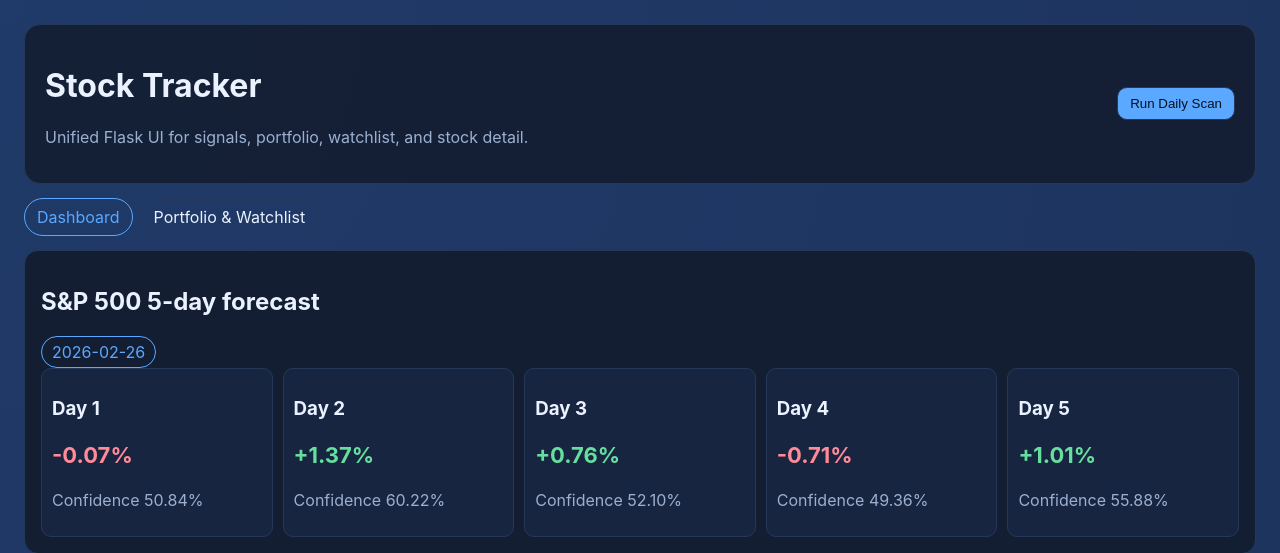
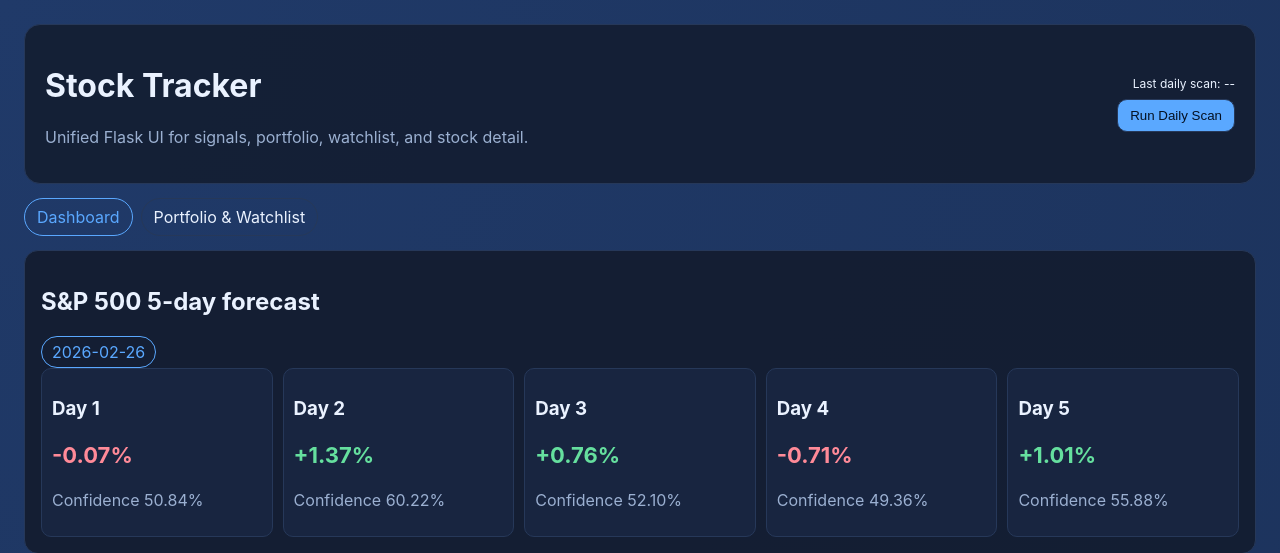
Before and after one commit to bobwillrulex/Stock-Tracker, a Flask app: page / in a window 1280 px wide. Shown: the top 553 px of the page. Run offline with Flask 3, Linux system fonts and the light colour scheme; data comes from the database, SQL or seed files in the repository.

Commit message:
Fix stock detail ATR error and add scan progress status UI

```diff
--- a/flask_ui.py
+++ b/flask_ui.py
@@ -25,7 +25,13 @@ from UI import (
 app = Flask(__name__)
 app.secret_key = "stock-tracker-flask-ui"
 
-_state = {"scan_running": False, "scan_message": "Idle"}
+_state = {
+    "scan_running": False,
+    "scan_message": "Idle",
+    "scan_started_at": None,
+    "last_scan_completed_at": None,
+    "last_scan_failed_at": None,
+}
 
 
 def _to_float(value, default=0.0):
@@ -112,14 +118,26 @@ def _enrich_watchlist_rows():
 
 def _scan_job():
     _state["scan_running"] = True
+    _state["scan_started_at"] = datetime.utcnow().isoformat()
     _state["scan_message"] = "Running full market scan..."
     try:
         main.run_daily()
-        _state["scan_message"] = f"Last completed at {datetime.utcnow().strftime('%Y-%m-%d %H:%M UTC')}"
+        completed_at = datetime.utcnow().strftime("%Y-%m-%d %H:%M UTC")
+        _state["last_scan_completed_at"] = completed_at
+        _state["last_scan_failed_at"] = None
+        _state["scan_message"] = f"Last completed at {completed_at}"
     except Exception as exc:
+        failed_at = datetime.utcnow().strftime("%Y-%m-%d %H:%M UTC")
+        _state["last_scan_failed_at"] = failed_at
         _state["scan_message"] = f"Scan failed: {exc}"
     finally:
         _state["scan_running"] = False
+        _state["scan_started_at"] = None
+
+
+@app.context_processor
+def inject_scan_state():
+    return {"scan_state": _state}
 
 
 @app.route("/")
@@ -202,7 +220,10 @@ def stock_detail(ticker):
         flash("Could not load stock detail.", "error")
         return redirect(url_for("dashboard"))
     live = main.load_latest_live_signal_snapshot(symbol)
-    return render_template("stock_detail.html", payload=payload, live=live)
+    atr_value = payload.get("atr")
+    if atr_value is None:
+        atr_value = payload.get("trade_plan", {}).get("atr")
+    return render_template("stock_detail.html", payload=payload, live=live, atr_value=atr_value)
 
 
 @app.post("/scan")
--- a/static/app.css
+++ b/static/app.css
@@ -9,4 +9,7 @@ table{width:100%;border-collapse:collapse}th,td{border-bottom:1px solid #243552;
 .muted{color:var(--muted)}.forecast-grid{display:grid;grid-template-columns:repeat(auto-fit,minmax(140px,1fr));gap:10px}.tile{background:#182540;border:1px solid var(--line);border-radius:10px;padding:10px}.big{font-size:22px;font-weight:700}.pos{color:#65df9e}.neg{color:#ff8a98}
 .tabs{display:flex;gap:8px;flex-wrap:wrap}.pill{text-decoration:none;color:var(--muted);border:1px solid var(--line);padding:5px 10px;border-radius:99px}.pill.active{color:var(--accent);border-color:var(--accent)}
 .watchlist-grid{display:grid;grid-template-columns:repeat(auto-fit,minmax(220px,1fr));gap:10px}.watch-card{background:#182540;border:1px solid var(--line);border-radius:12px;padding:12px}.row{display:flex;justify-content:space-between}
+.table-wrap a,.watch-card .row a{color:var(--text)}.table-wrap a:hover,.watch-card .row a:hover{color:var(--accent)}
 .flash{padding:8px;border-radius:8px}.flash.success{background:#173425;color:#9ef0bf}.flash.error{background:#3e1b22;color:#ffc2ca}
+
+.actions{display:flex;flex-direction:column;align-items:flex-end;gap:8px}.scan-last{font-size:12px;margin:0}.scan-progress{margin-top:12px}.hidden{display:none}.progress-track{height:8px;border-radius:999px;background:#0e182a;border:1px solid var(--line);overflow:hidden;margin-top:8px}.progress-bar{height:100%;width:35%;background:linear-gradient(90deg,var(--accent),#8bc0ff);animation:scan-load 1.2s infinite ease-in-out}@keyframes scan-load{0%{transform:translateX(-120%)}100%{transform:translateX(320%)}}
--- a/templates/base.html
+++ b/templates/base.html
@@ -14,6 +14,7 @@
         <p class="muted">Unified Flask UI for signals, portfolio, watchlist, and stock detail.</p>
       </div>
       <div class="actions">
+        <p id="last-scan-date" class="scan-last">Last daily scan: {% if scan_state and scan_state.last_scan_completed_at %}{{ scan_state.last_scan_completed_at }}{% else %}--{% endif %}</p>
         <form method="post" action="{{ url_for('run_scan') }}">
           <button class="btn btn-primary" type="submit">{% if scan_state and scan_state.scan_running %}Scan Running...{% else %}Run Daily Scan{% endif %}</button>
         </form>
@@ -24,6 +25,13 @@
       <a href="{{ url_for('dashboard') }}" class="{% if request.endpoint == 'dashboard' %}active{% endif %}">Dashboard</a>
       <a href="{{ url_for('portfolio') }}" class="{% if request.endpoint == 'portfolio' %}active{% endif %}">Portfolio & Watchlist</a>
     </nav>
+    <section id="scan-progress" class="card scan-progress {% if not (scan_state and scan_state.scan_running) %}hidden{% endif %}">
+      <div class="row">
+        <strong>Daily scan in progress...</strong>
+        <span id="scan-eta" class="muted"></span>
+      </div>
+      <div class="progress-track"><div class="progress-bar"></div></div>
+    </section>
 
     {% with messages = get_flashed_messages(with_categories=true) %}
       {% if messages %}
@@ -37,5 +45,49 @@
 
     {% block content %}{% endblock %}
   </main>
+
+  <script>
+    (function () {
+      const progressEl = document.getElementById('scan-progress');
+      const etaEl = document.getElementById('scan-eta');
+      const lastScanEl = document.getElementById('last-scan-date');
+      const expectedSeconds = 300;
+
+      function updateStatus(state) {
+        if (!state) return;
+        if (lastScanEl && state.last_scan_completed_at) {
+          lastScanEl.textContent = `Last daily scan: ${state.last_scan_completed_at}`;
+        }
+
+        if (state.scan_running) {
+          progressEl?.classList.remove('hidden');
+          if (etaEl && state.scan_started_at) {
+            const startedAt = new Date(state.scan_started_at + 'Z').getTime();
+            const elapsed = Math.max(0, Math.floor((Date.now() - startedAt) / 1000));
+            const remaining = Math.max(0, expectedSeconds - elapsed);
+            etaEl.textContent = `Est. time remaining: ~${Math.ceil(remaining / 60)} min`;
+          }
+        } else {
+          progressEl?.classList.add('hidden');
+          if (etaEl) etaEl.textContent = '';
+        }
+      }
+
+      async function pollStatus() {
+        try {
+          const res = await fetch("{{ url_for('status') }}", { cache: 'no-store' });
+          if (!res.ok) return;
+          const state = await res.json();
+          updateStatus(state);
+        } catch (err) {
+          // no-op for transient polling errors
+        }
+      }
+
+      updateStatus({{ (scan_state or {})|tojson }});
+      setInterval(pollStatus, 3000);
+    })();
+  </script>
+
 </body>
 </html>
--- a/templates/stock_detail.html
+++ b/templates/stock_detail.html
@@ -2,7 +2,7 @@
 {% block content %}
 <section class="card">
   <h2>{{ payload.ticker }} — {{ payload.stock_name }}</h2>
-  <p class="muted">Current: ${{ '%.2f'|format(payload.current_price) }} | ATR: {{ '%.2f'|format(payload.atr) }}</p>
+  <p class="muted">Current: ${{ '%.2f'|format(payload.current_price) }} | ATR: {% if atr_value is not none %}{{ '%.2f'|format(atr_value) }}{% else %}--{% endif %}</p>
   <h3>Trade Plan</h3>
   <ul>
     {% for level in payload.trade_plan.entry_levels %}<li>Entry {{ loop.index }}: ${{ '%.2f'|format(level) }}</li>{% endfor %}
```
